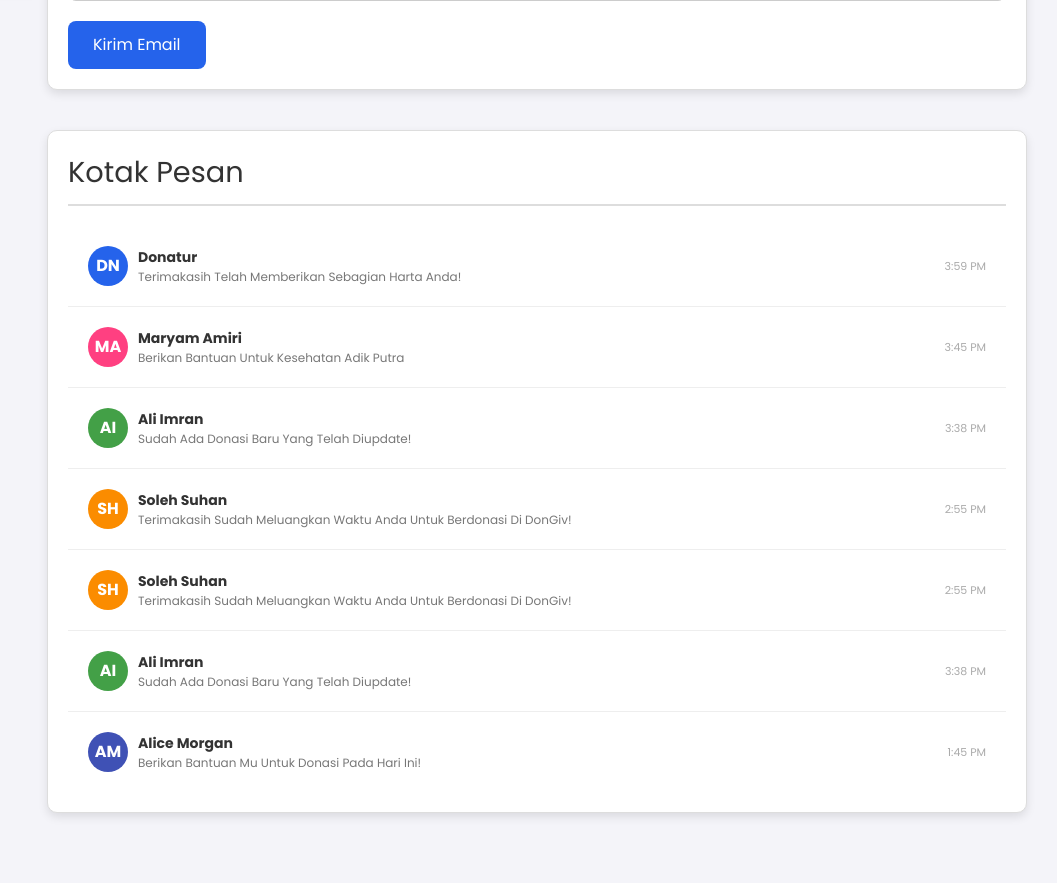
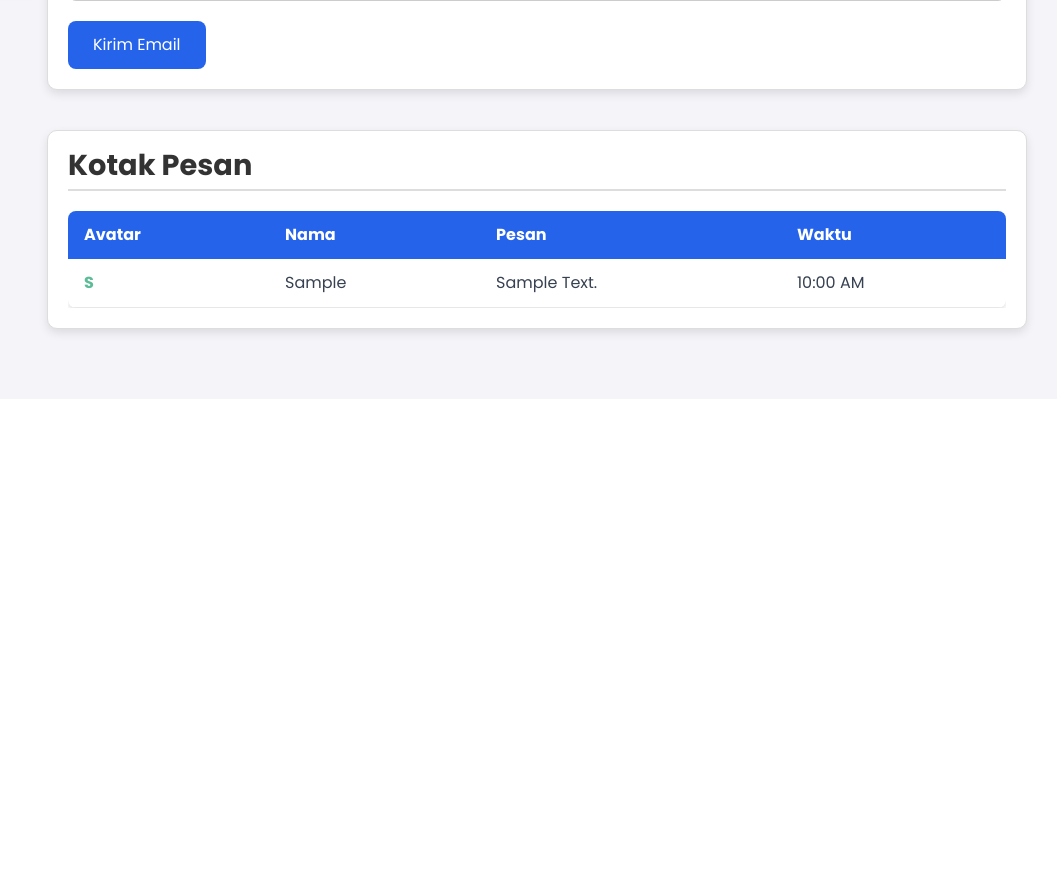
Before and after one commit to REzaa13x/DonGiv, a PHP site: page /notifikasi.php in a window 1280 px wide. Shown: the part 804-1687 px from the top of the page, without its empty margins (223-1280 px from the left). After the commit the page ends 1144 px from the top, so only its background shows below. Run offline with PHP 8.4, Linux system fonts and the light colour scheme; tables that the repository leaves empty or names only in its code hold one stand-in row (values such as "Sample post"); some libraries are stand-ins or nearby versions.

Commit message:
ubah notifikasi dan manajemen

```diff
--- a/admin/Manajemen.css
+++ b/admin/Manajemen.css
@@ -30,7 +30,7 @@ body {
 }
 
 .sidebar a {
-  color: white; /* Warna teks putih */
+  color: #2563eb; /* Warna teks putih */
   padding: 10px 15px; /* Padding untuk item */
   margin: 5px 0; /* Margin antar item */
   border-radius: 5px; /* Sudut yang lebih lembut */
--- a/admin/notifikasi.php
+++ b/admin/notifikasi.php
@@ -102,6 +102,20 @@
     </header>
 
     <main class="main-content">
+    <?php if (isset($_GET['status']) && $_GET['status'] === 'berhasil'): ?>
+  <div class="bg-green-100 border border-green-400 text-green-700 px-4 py-3 rounded relative mb-4 max-w-xl mx-auto">
+    <strong class="font-bold">Berhasil!</strong>
+    <span class="block sm:inline">Email berhasil dikirim ke <?= htmlspecialchars($_POST['recipients'] ?? 'donatur') ?>.</span>
+    <span onclick="this.parentElement.style.display='none';" class="absolute top-0 bottom-0 right-0 px-4 py-3 cursor-pointer">
+      <svg class="fill-current h-6 w-6 text-green-500" role="button" xmlns="http://www.w3.org/2000/svg"
+           viewBox="0 0 20 20">
+        <title>Close</title>
+        <path d="M14.348 5.652a1 1 0 10-1.414-1.414L10 7.586 7.066 4.652A1 1 0 105.652 6.066L8.586 9l-2.934 2.934a1 1 0 101.414 1.414L10 10.414l2.934 2.934a1 1 0 001.414-1.414L11.414 9l2.934-2.934z"/>
+      </svg>
+    </span>
+  </div>
+<?php endif; ?>
+
       <section class="notification-section">
         <h2>Daftar Notifikasi</h2>
         <ul class="notification-list">
@@ -131,7 +145,7 @@
         </ul>
 
         <!-- Tambahkan di bawah bagian notifikasi -->
-        <form class="email-form">
+        <form class="email-form" action="send_email.php" method="POST">
           <label for="email-subject">Subjek Email</label>
           <input
             type="text"
@@ -159,80 +173,42 @@
       </section>
 
       <!-- Kontak Pesan -->
-      <section class="message-section">
-        <h2>Kotak Pesan</h2>
-        <div class="message">
-          <div class="avatar" style="background: #2563eb">DN</div>
-          <div class="message-content">
-            <div class="name">Donatur</div>
-            <div class="text">
-              Terimakasih telah memberikan sebagian harta anda!
-            </div>
-          </div>
-          <div class="message-time">3:59 PM</div>
-        </div>
+      <!-- Kotak Pesan sebagai Tabel -->
+<section class="message-section">
+  <h2 class="text-xl font-bold mb-4">Kotak Pesan</h2>
+  <div class="overflow-x-auto">
+    <table class="min-w-full bg-white shadow-md rounded-lg overflow-hidden">
+      <thead class="bg-blue-600 text-white">
+        <tr>
+          <th class="py-3 px-4 text-left">Avatar</th>
+          <th class="py-3 px-4 text-left">Nama</th>
+          <th class="py-3 px-4 text-left">Pesan</th>
+          <th class="py-3 px-4 text-left">Waktu</th>
+        </tr>
+      </thead>
+      <tbody class="text-gray-700">
+  <?php
+  include '../users/koneksi.php';
+  $result = $conn->query("SELECT * FROM email_kampanye ORDER BY tanggal_kirim DESC");
+  while ($row = $result->fetch_assoc()):
+    $nama = $row['penerima'];
+    $words = explode(' ', $nama);
+    $inisial = strtoupper(substr($words[0], 0, 1) . substr($words[1] ?? '', 0, 1));
+    $jam = date("g:i A", strtotime($row['tanggal_kirim']));
+    $warna = substr(md5($inisial), 0, 6);
+  ?>
+    <tr class="border-b">
+      <td class="py-3 px-4 font-bold" style="color:#<?php echo $warna; ?>"><?php echo $inisial; ?></td>
+      <td class="py-3 px-4"><?php echo htmlspecialchars($nama); ?></td>
+      <td class="py-3 px-4"><?php echo htmlspecialchars($row['isi']); ?></td>
+      <td class="py-3 px-4"><?php echo $jam; ?></td>
+    </tr>
+  <?php endwhile; ?>
+</tbody>
+    </table>
+  </div>
+</section>
 
-        <div class="message">
-          <div class="avatar" style="background: #ff4081">MA</div>
-          <div class="message-content">
-            <div class="name">Maryam Amiri</div>
-            <div class="text">Berikan bantuan untuk kesehatan adik Putra</div>
-          </div>
-          <div class="message-time">3:45 PM</div>
-        </div>
-
-        <div class="message">
-          <div class="avatar" style="background: #43a047">AI</div>
-          <div class="message-content">
-            <div class="name">Ali Imran</div>
-            <div class="text">Sudah ada donasi baru yang telah diupdate!</div>
-          </div>
-          <div class="message-time">3:38 PM</div>
-        </div>
-
-        <div class="message">
-          <div class="avatar" style="background: #fb8c00">SH</div>
-          <div class="message-content">
-            <div class="name">Soleh Suhan</div>
-            <div class="text">
-              Terimakasih sudah meluangkan waktu anda untuk berdonasi di DonGiv!
-            </div>
-          </div>
-          <div class="message-time">2:55 PM</div>
-        </div>
-
-        <div class="message">
-          <div class="avatar" style="background: #fb8c00">SH</div>
-          <div class="message-content">
-            <div class="name">Soleh Suhan</div>
-            <div class="text">
-              Terimakasih sudah meluangkan waktu anda untuk berdonasi di DonGiv!
-            </div>
-          </div>
-          <div class="message-time">2:55 PM</div>
-        </div>
-
-        <div class="message">
-          <div class="avatar" style="background: #43a047">AI</div>
-          <div class="message-content">
-            <div class="name">Ali Imran</div>
-            <div class="text">Sudah ada donasi baru yang telah diupdate!</div>
-          </div>
-          <div class="message-time">3:38 PM</div>
-        </div>
-
-        <div class="message">
-          <div class="avatar" style="background: #3f51b5">AM</div>
-          <div class="message-content">
-            <div class="name">Alice Morgan</div>
-            <div class="text">
-              Berikan bantuan mu untuk donasi pada hari ini!
-            </div>
-          </div>
-          <div class="message-time">1:45 PM</div>
-        </div>
-      </section>
-    </main>
     <script>
       // Fungsi untuk toggle submenu
       function toggleSubmenu(submenuId, event) {
```
Also changed, not shown: admin/Kotakpesan.php (added, +36 -0 lines), admin/Manajemen.php (+14 -34 lines), admin/send_email.php (added, +23 -0 lines).
